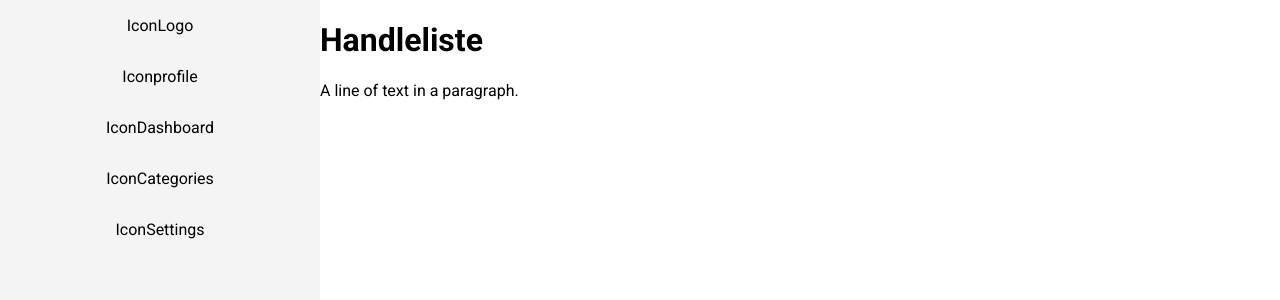
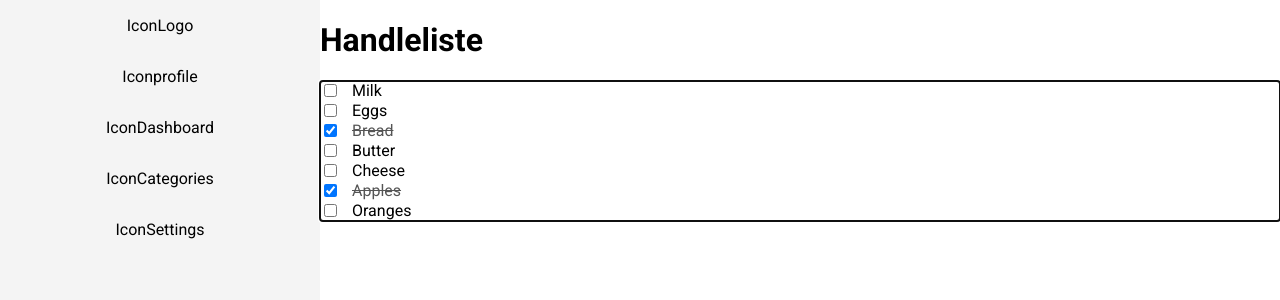
Before and after one commit to emsoraffa/listify, a React (Create React App) app in the folder frontend/: page /li in a window 1280 px wide. Shown: the top 300 px of the page. Built offline with nearby package versions, Linux system fonts and the light colour scheme; sample sign-in values are in the browser's storage.

Commit message:
feat: ListEditor

```diff
--- a/frontend/src/Components/ListEditor/ListEditor.tsx
+++ b/frontend/src/Components/ListEditor/ListEditor.tsx
@@ -1,33 +1,202 @@
 
-import React, { useMemo, useState, useCallback } from 'react';
-import { createEditor, Descendant } from 'slate';
-import { Slate, Editable, withReact } from 'slate-react';
-import { withHistory } from 'slate-history';
+import React, { useMemo, useCallback } from 'react';
+import {
+  Slate,
+  Editable,
+  withReact,
+  useSlateStatic,
+  useReadOnly,
+  ReactEditor,
+} from 'slate-react';
+import {
+  Editor,
+  Transforms,
+  Range,
+  Point,
+  createEditor,
+  Descendant,
+  BaseEditor,
+  Element as SlateElement,
+} from 'slate';
+import { withHistory, HistoryEditor } from 'slate-history';
+import './styles.css'; // Import the CSS file
 
+//TODO: Fix this shit.
 
-export function ListEditor() {
-  const [editor] = useState(() => withReact(createEditor()))
-  const [value, setValue] = useState<Descendant[]>();
+// Define custom types
+type CustomElement =
+  | { type: 'paragraph'; children: CustomText[] }
+  | { type: 'check-list-item'; checked: boolean; children: CustomText[] };
+type CustomText = { text: string; bold?: true };
 
-  const initialValue: Descendant[] = [
-    {
-      type: 'paragraph',
-      children: [{ text: 'A line of text in a paragraph.' }],
-    },
-  ]
+// Extend Slate types
+declare module 'slate' {
+  interface CustomTypes {
+    Editor: BaseEditor & ReactEditor & HistoryEditor;
+    Element: CustomElement;
+    Text: CustomText;
+  }
+}
+
+const initialValue: Descendant[] = [
+  {
+    type: 'check-list-item',
+    checked: false,
+    children: [{ text: 'Milk' }],
+  },
+  {
+    type: 'check-list-item',
+    checked: false,
+    children: [{ text: 'Eggs' }],
+  },
+  {
+    type: 'check-list-item',
+    checked: true,
+    children: [{ text: 'Bread' }],
+  },
+  {
+    type: 'check-list-item',
+    checked: false,
+    children: [{ text: 'Butter' }],
+  },
+  {
+    type: 'check-list-item',
+    checked: false,
+    children: [{ text: 'Cheese' }],
+  },
+  {
+    type: 'check-list-item',
+    checked: true,
+    children: [{ text: 'Apples' }],
+  },
+  {
+    type: 'check-list-item',
+    checked: false,
+    children: [{ text: 'Oranges' }],
+  }
+];// Extend the editor with checklist behavior
+const withChecklists = (editor: BaseEditor & ReactEditor & HistoryEditor) => {
+  const { deleteBackward } = editor;
+
+  editor.deleteBackward = (...args) => {
+    const { selection } = editor;
+
+    if (selection && Range.isCollapsed(selection)) {
+      const [match] = Editor.nodes(editor, {
+        match: (n) =>
+          !Editor.isEditor(n) &&
+          SlateElement.isElement(n) &&
+          n.type === 'check-list-item',
+      });
+
+      if (match) {
+        const [, path] = match;
+        const start = Editor.start(editor, path);
+
+        if (Point.equals(selection.anchor, start)) {
+          const newProperties: Partial<SlateElement> = {
+            type: 'paragraph',
+          };
+          Transforms.setNodes(editor, newProperties, {
+            match: (n) =>
+              !Editor.isEditor(n) &&
+              SlateElement.isElement(n) &&
+              n.type === 'check-list-item',
+          });
+          return;
+        }
+      }
+    }
+
+    deleteBackward(...args);
+  };
+
+  return editor;
+};
+
+// Type guard for check-list-item
+function isCheckListItemElement(element: CustomElement): element is { type: 'check-list-item'; checked: boolean; children: CustomText[] } {
+  return element.type === 'check-list-item';
+}
+
+// Define the element rendering function
+interface ElementProps {
+  attributes: any;
+  children: any;
+  element: CustomElement;
+}
+
+const Element = (props: ElementProps) => {
+  const { attributes, children, element } = props;
+
+  if (isCheckListItemElement(element)) {
+    // Directly pass down the element with the correct type
+    return <CheckListItemElement attributes={attributes} children={children} element={element} />;
+  } else {
+    return <p {...attributes}>{children}</p>;
+  }
+};
+
+// Define the CheckListItemElement component
+interface CheckListItemElementProps {
+  attributes: any;
+  children: any;
+  element: { type: 'check-list-item'; checked: boolean; children: CustomText[] };
+}
+
+export function CheckListItemElement({
+  attributes,
+  children,
+  element,
+}: CheckListItemElementProps) {
+  const editor = useSlateStatic();
+  const readOnly = useReadOnly();
+  const { checked } = element;
+
+  return (
+    <div {...attributes} className="checklist-item">
+      <span contentEditable={false} className="checkbox-container">
+        <input
+          type="checkbox"
+          checked={checked}
+          onChange={(event) => {
+            const path = ReactEditor.findPath(editor, element);
+            const newProperties: Partial<SlateElement> = {
+              checked: event.target.checked,
+            };
+            Transforms.setNodes(editor, newProperties, { at: path });
+          }}
+        />
+      </span>
+      <span
+        contentEditable={!readOnly}
+        suppressContentEditableWarning
+        className={`checkbox-content ${checked ? 'checkbox-content-checked' : 'checkbox-content-unchecked'
+          }`}
+      >
+        {children}
+      </span>
+    </div>
+  );
+}
+
+// Define the main CheckListsExample component
+const CheckListsExample = () => {
+  const renderElement = useCallback((props: ElementProps) => <Element {...props} />, []);
+  const editor = useMemo(
+    () => withChecklists(withHistory(withReact(createEditor() as BaseEditor & ReactEditor & HistoryEditor))),
+    []
+  );
 
   return (
     <Slate editor={editor} initialValue={initialValue}>
       <Editable
-        onKeyDown={event => {
-          if (event.key === '&') {
-            // Prevent the ampersand character from being inserted.
-            event.preventDefault()
-            // Execute the `insertText` method when the event occurs.
-            editor.insertText('and')
-          }
-        }}
+        renderElement={renderElement}
+        placeholder="Get to work…"
+        spellCheck
+        autoFocus
       />
-    </Slate>
-  );
+    </Slate>);
 };
+
+export default CheckListsExample;
--- a/frontend/src/Components/ListEditor/index.ts
+++ /dev/null
@@ -1 +0,0 @@
-export { ListEditor } from "./ListEditor";
--- /dev/null
+++ b/frontend/src/Components/ListEditor/styles.css
@@ -0,0 +1,31 @@
+.checklist-item {
+  display: flex;
+  flex-direction: row;
+  align-items: center;
+}
+
+.checklist-item+.checklist-item {
+  margin-top: 0;
+}
+
+.checkbox-container {
+  margin-right: 0.75em;
+}
+
+.checkbox-content {
+  flex: 1;
+}
+
+.checkbox-content-checked {
+  opacity: 0.666;
+  text-decoration: line-through;
+}
+
+.checkbox-content-unchecked {
+  opacity: 1;
+  text-decoration: none;
+}
+
+.checkbox-content:focus {
+  outline: none;
+}
--- a/frontend/src/Components/index.ts
+++ b/frontend/src/Components/index.ts
@@ -4,4 +4,3 @@ export { OAuth2RedirectHandler } from "./OAuth2RedirectHandler";
 export { SidebarOutlet } from "./SidebarOutlet";
 export { NavbarOutlet } from "./NavbarOutlet";
 export { ProtectedRoute } from "./ProtectedRoute";
-export { ListEditor } from "./ListEditor";
--- a/frontend/src/Pages/ListPage/ListPage.tsx
+++ b/frontend/src/Pages/ListPage/ListPage.tsx
@@ -1,4 +1,4 @@
-import { ListEditor } from "../../Components/ListEditor/ListEditor";
+import ListEditor from "../../Components/ListEditor/ListEditor";
 import "./styles.css";
 
 
--- a/frontend/tsconfig.json
+++ b/frontend/tsconfig.json
@@ -1,6 +1,10 @@
 {
   "compilerOptions": {
-    "target": "es5",
+    "target": "ES2015",
+    "typeRoots": [
+      "./node_modules/@types",
+      "./types"
+    ],
     "lib": [
       "dom",
       "dom.iterable",
```
Also changed, not shown: frontend/src/types/slate.d.ts (+10 -8 lines).
